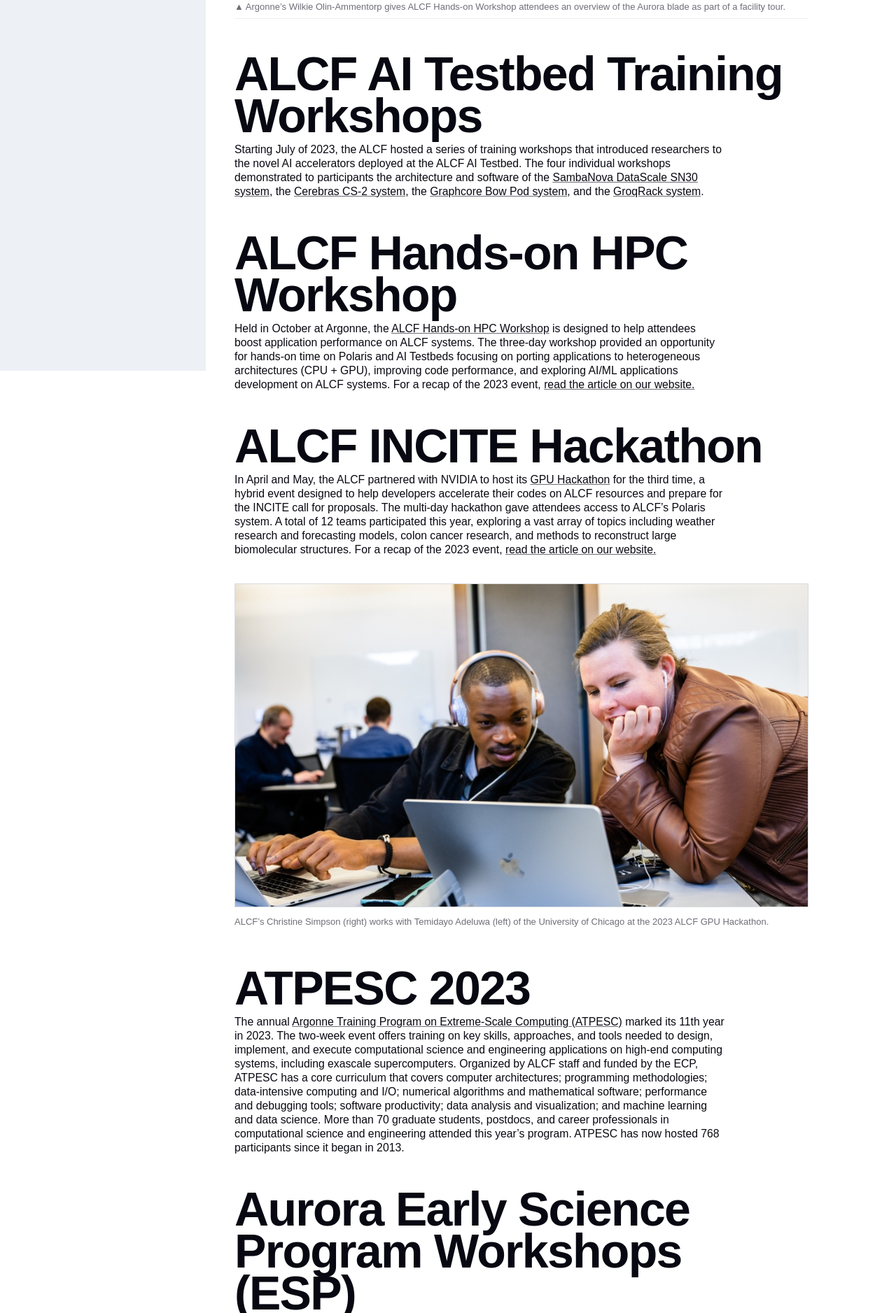
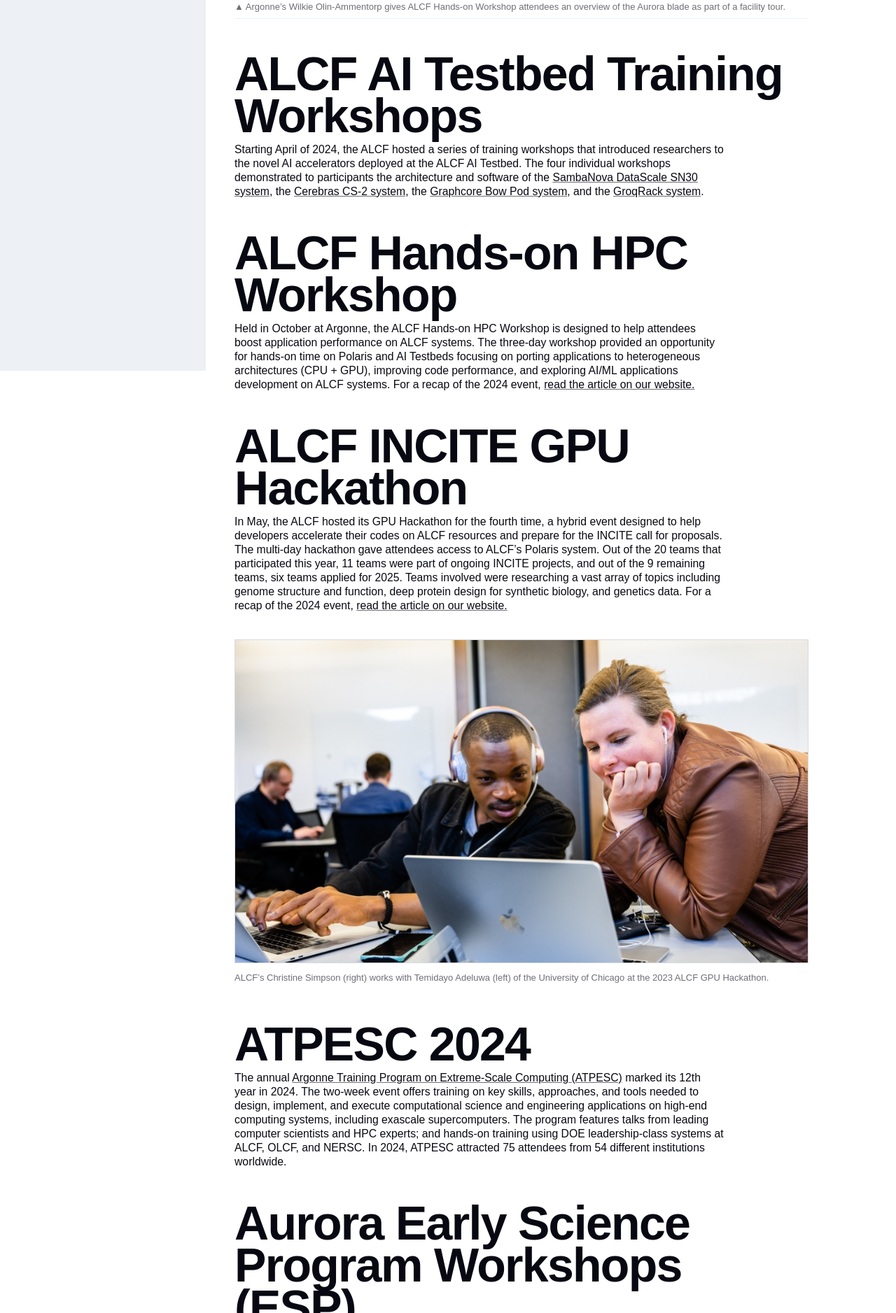
Before and after one commit to argonne-lcf/AR2024, a Jekyll site: the page built from 03_community/user-training-activities.md, in a window 1280 px wide. Shown: the part 814-2691 px from the top of the page at 70% size. Built offline with Jekyll 4.4.1, drawn with Linux system fonts in a browser that asks for light colours; some web fonts are replaced; some of the changed text lies outside the part shown.

Commit message:
Update user-training-activities-ll.md

```diff
--- a/03_community/user-training-activities.md
+++ b/03_community/user-training-activities.md
@@ -11,45 +11,34 @@ permalink: community-and-outreach/user-training-activities
 
 
 # ALCF AI Testbed Training Workshops
-Starting July of 2023, the ALCF hosted a series of training workshops that introduced researchers to the novel AI accelerators deployed at the ALCF AI Testbed. The four individual workshops demonstrated to participants the architecture and software of the [SambaNova DataScale SN30 system](https://www.alcf.anl.gov/sambanova-ai-workshop-2023), the [Cerebras CS-2 system](https://www.alcf.anl.gov/cerebras-ai-workshop-2023), the [Graphcore Bow Pod system](https://www.alcf.anl.gov/graphcore-ai-workshop-2023), and the [GroqRack system](https://www.alcf.anl.gov/events/groq-ai-workshop).
+Starting April of 2024, the ALCF hosted a series of training workshops that introduced researchers to the novel AI accelerators deployed at the ALCF AI Testbed. The four individual workshops demonstrated to participants the architecture and software of the [SambaNova DataScale SN30 system](https://www.alcf.anl.gov/events/sambanova-ai-training-sp24), the [Cerebras CS-2 system](https://www.alcf.anl.gov/events/cerebras-ai-training-sp24), the [Graphcore Bow Pod system](https://www.alcf.anl.gov/events/graphcore-ai-training-sp24), and the [GroqRack system](https://www.alcf.anl.gov/events/groq-ai-training-sp24).
 
 # ALCF Hands-on HPC Workshop
-Held in October at Argonne, the [ALCF Hands-on HPC Workshop](https://www.alcf.anl.gov/events/alcf-hands-hpc-workshop) is designed to help attendees boost application performance on ALCF systems. The three-day workshop provided an opportunity for hands-on time on Polaris and AI Testbeds focusing on porting applications to heterogeneous architectures (CPU + GPU), improving code performance, and exploring AI/ML applications development on ALCF systems. For a recap of the 2023 event, [read the article on our website.](https://www.alcf.anl.gov/news/hands-workshop-helps-attendees-enhance-research-using-alcf-supercomputers)
+Held in October at Argonne, the ALCF Hands-on HPC Workshop is designed to help attendees boost application performance on ALCF systems. The three-day workshop provided an opportunity for hands-on time on Polaris and AI Testbeds focusing on porting applications to heterogeneous architectures (CPU + GPU), improving code performance, and exploring AI/ML applications development on ALCF systems. For a recap of the 2024 event, [read the article on our website.](https://www.alcf.anl.gov/news/hands-workshop-helps-attendees-boost-code-performance-using-alcf-supercomputers)
 
-# ALCF INCITE Hackathon
-In April and May, the ALCF partnered with NVIDIA to host its [GPU Hackathon](https://www.alcf.anl.gov/events/alcf-incite-hackathon-april-18-25-and-may-2-4-2023) for the third time, a hybrid event designed to help developers accelerate their codes on ALCF resources and prepare for the INCITE call for proposals. The multi-day hackathon gave attendees access to ALCF’s Polaris system. A total of 12 teams participated this year, exploring a vast array of topics including weather research and forecasting models, colon cancer research, and methods to reconstruct large biomolecular structures. For a recap of the 2023 event, [read the article on our website.](https://www.alcf.anl.gov/news/alcf-workshop-helps-researchers-prepare-codes-polaris-supercomputer)
+# ALCF INCITE GPU Hackathon
+In May, the ALCF hosted its GPU Hackathon for the fourth time, a hybrid event designed to help developers accelerate their codes on ALCF resources and prepare for the INCITE call for proposals. The multi-day hackathon gave attendees access to ALCF’s Polaris system. Out of the 20 teams that participated this year, 11 teams were part of ongoing INCITE projects, and out of the 9 remaining teams, six teams applied for 2025.  Teams involved were researching a vast array of topics including genome structure and function, deep protein design for synthetic biology, and genetics data. For a recap of the 2024 event, [read the article on our website.](https://www.alcf.anl.gov/news/alcf-hackathon-helps-researchers-boost-performance-polaris-supercomputer)
 
 {% include media-img.html
    source= "HackathonImg.jpeg"
    caption= "ALCF’s Christine Simpson (right) works with Temidayo Adeluwa (left) of the University of Chicago at the 2023 ALCF GPU Hackathon."
 %}
 
-# ATPESC 2023
-The annual [Argonne Training Program on Extreme-Scale Computing (ATPESC)](https://extremecomputingtraining.anl.gov/atpesc-2023/) marked its 11th year in 2023. The two-week event offers training on key skills, approaches, and tools needed to design, implement, and execute computational science and engineering applications on high-end computing systems, including exascale supercomputers. Organized by ALCF staff and funded by the ECP, ATPESC has a core curriculum that covers computer architectures; programming methodologies; data-intensive computing and I/O; numerical algorithms and mathematical software; performance and debugging tools; software productivity; data analysis and visualization; and machine learning and data science. More than 70 graduate students, postdocs, and career professionals in computational science and engineering attended this year’s program. ATPESC has now hosted 768 participants since it began in 2013.
+# ATPESC 2024
+The annual [Argonne Training Program on Extreme-Scale Computing (ATPESC)](https://extremecomputingtraining.anl.gov/atpesc-2023/) marked its 12th year in 2024. The two-week event offers training on key skills, approaches, and tools needed to design, implement, and execute computational science and engineering applications on high-end computing systems, including exascale supercomputers. The program features talks from leading computer scientists and HPC experts; and hands-on training using DOE leadership-class systems at ALCF, OLCF, and NERSC. In 2024, ATPESC attracted 75 attendees from 54 different institutions worldwide.
 
 # Aurora Early Science Program Workshops (ESP)
-The Intel Center of Excellence (COE), in collaboration with ALCF’s Early Science Program, held [multiday events](https://www.alcf.anl.gov/science/early-science-program) where select ESP and ECP project teams worked on developing, porting, and profiling their codes on Sunspot with help from Intel and Argonne experts. The events were geared toward developers and emphasized using the Intel software development kit to get applications running on testbed hardware. Teams were also given the opportunity to consult with ALCF staff and provide feedback. ALCF staff also held dedicated office hours on a range of topics from programming models to profiling tools.
+The Intel Center of Excellence (COE), in collaboration with ALCF’s Early Science Program, held [multiday events](https://extremecomputingtraining.anl.gov/atpesc-2024/) where select ESP and ECP project teams worked on developing, porting, and profiling their codes on Sunspot with help from Intel and Argonne experts. The events were geared toward developers and emphasized using the Intel software development kit to get applications running on testbed hardware. Teams were also given the opportunity to consult with ALCF staff and provide feedback. ALCF staff also held dedicated office hours on a range of topics from programming models to profiling tools.
 
-# Aurora Learning Paths
-The ALCF, in collaboration with Intel Software, continued hosting their Aurora Learning Paths series with a total of 3 separate series running in 2023. The three series covered migrating from [CUDA to SYCL](https://www.alcf.anl.gov/aurora-learning-paths-migrating-cuda-sycl#:~:text=SYCL%20is%20becoming%20a%20de,including%20Intel%20and%20Nvidia%20GPUs.), [accelerating Python loops with the Intel AI Analytics Toolkit](https://www.alcf.anl.gov/aurora-learning-paths-accelerate-python-loops-intel-ai-analytics-toolkit), and [GPU optimization using SYCL](https://www.alcf.anl.gov/aurora-learning-paths-gpu-optimization-using-sycl).
-
-
-# Best Practices for HPC Software Developers
-In 2023, the ALCF, OLCF, NERSC, and ECP continued their collaboration with the Interoperable Design of Extreme-Scale Application Software (IDEAS) project to deliver a series of webinars—[Best Practices for HPC Software Developers](https://bssw.io/items/best-practices-for-hpc-software-developers-webinar-series)—to help users of HPC systems carry out their software development more productively. Webinar topics included writing clean scientific software, infrastructure for high-fidelity testing in HPC facilities, simplifying scientific python package installation, and how researchers can take HACC into the exascale era.
 
 {% include media-img.html
    source= "Hackimg2.jpg"
    caption= "ALCF’s Brian Homerding gives a talk on programming models at the 2023 ALCF Hands-on HPC Workshop."
 %}
 
-# DOE Cross-facility Workflows Training
-In April, the ALCF, OLCF, and NERSC hosted a [training event](https://www.alcf.anl.gov/events/doe-cross-facility-workflows-training) on the topic of workflows and workflow tools across the DOE. Through a half-day Zoom event attendees were able to find the right workflow tools and answer their questions about running workflows on supercomputers. There were hands-on examples of GNU Parallel, Parsl, FireWorks, and Balsam- all of which can be used at ALCF, NERSC, and OLCF.
 
-# Getting Started on Polaris Bootcamp
-The ALCF [Getting Started Bootcamp](https://www.alcf.anl.gov/events/getting-started-bootcamp-polaris) introduced attendees to using the Polaris computing environment. Aimed at participants who have experience using clusters or supercomputers but are new to ALCF systems, the bootcamp covered the PBS job scheduler, utilizing preinstalled environments, proper compiler and profiler use, Python environments, and running Jupyter notebooks. The webinar showed those in attendance where these tools are located and which ones to properly use.
-
-# INCITE Proposal Writing Webinars
-In spring, the INCITE program, ALCF, and the Oak Ridge Leadership Computing Facility (OLCF) jointly hosted [two webinars](https://www.alcf.anl.gov/events/2024-incite-proposal-writing-webinar-0) on effective strategies for writing an INCITE proposal.
+# 2024 INCITE Proposal Writing Webinars
+In spring, the INCITE program, ALCF, and the Oak Ridge Leadership Computing Facility (OLCF) jointly hosted [two webinars](https://www.alcf.anl.gov/events/2025-incite-proposal-writing-webinar-1) on effective strategies for writing an INCITE proposal.
 
 # Monthly ALCF Webinars
-The ALCF continued to host monthly webinars consisting of two tracks: [ALCF Developer Sessions](https://www.alcf.anl.gov/alcf-developer-sessions) and [Aurora Early Adopters Series](https://www.alcf.anl.gov/aurora-early-adopter-series). ALCF Developer Sessions are aimed at training researchers and increasing the dialogue between HPC users and the developers of leadership-class systems and software. Speakers in the series included developers from NVIDIA and Argonne, covering topics such as getting started on Aurora, computing with ALCF JupyterHub, and preparing XGC and HACC to run on Aurora. The Aurora Early Adopter Series is designed to introduce researchers to programming models, exascale technologies, and other tools available for testing and development work. Topics included optimizing SYCL workloads for Aurora, CUDA to SYCL migration tool, and how to apply key Intel architectural innovations via smart application of NumPy, SciPy, and Pandas techniques to achieve performance gains.
+The ALCF continued to host the monthly [ALCF Developer Sessions](https://www.alcf.anl.gov/alcf-developer-sessions), aimed at training researchers and increasing the dialogue between HPC users and the developers of leadership-class systems and software. Speakers in the series included developers from Argonne, covering topics such as deep learning frameworks on Aurora, Intel performance profiling tools on Aurora, remote workflows at the ALCF, and the QMCPACK team's journey to exascale on Aurora.
```
